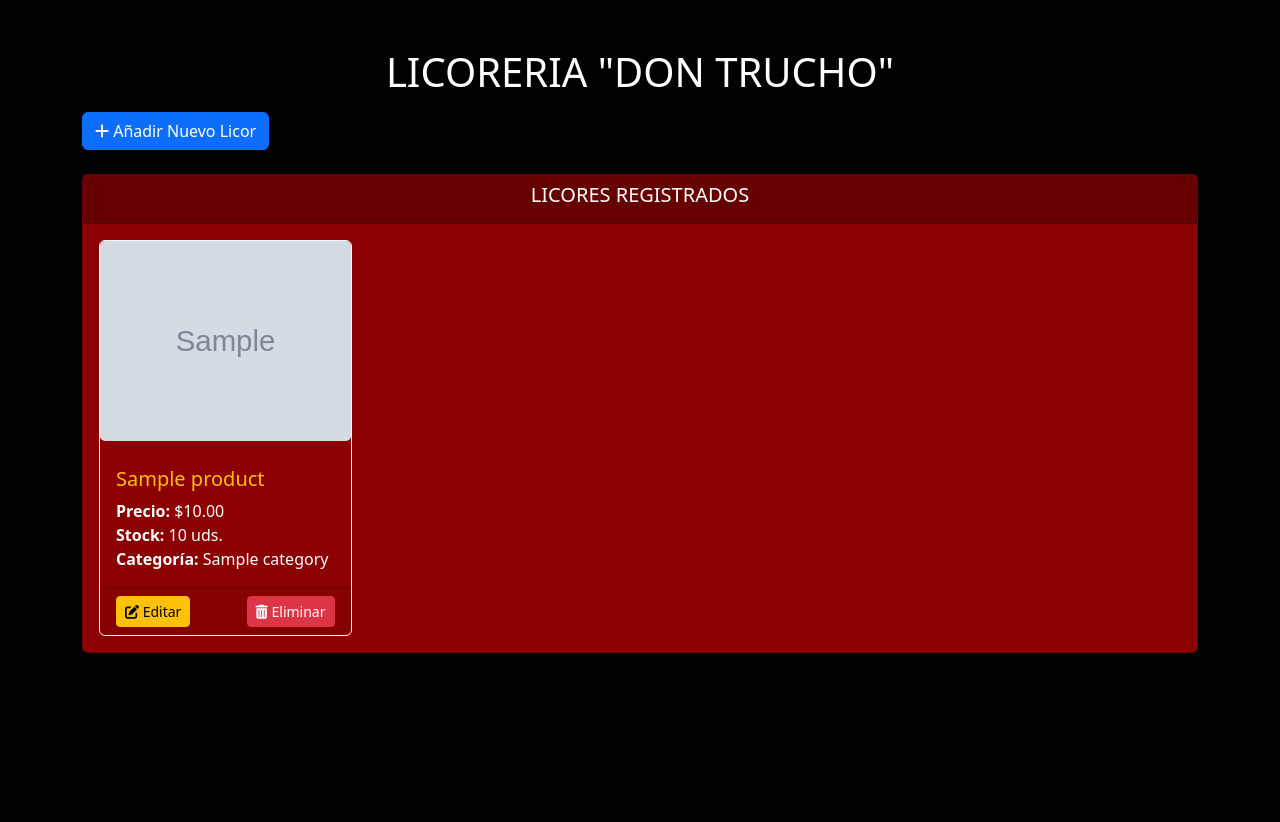
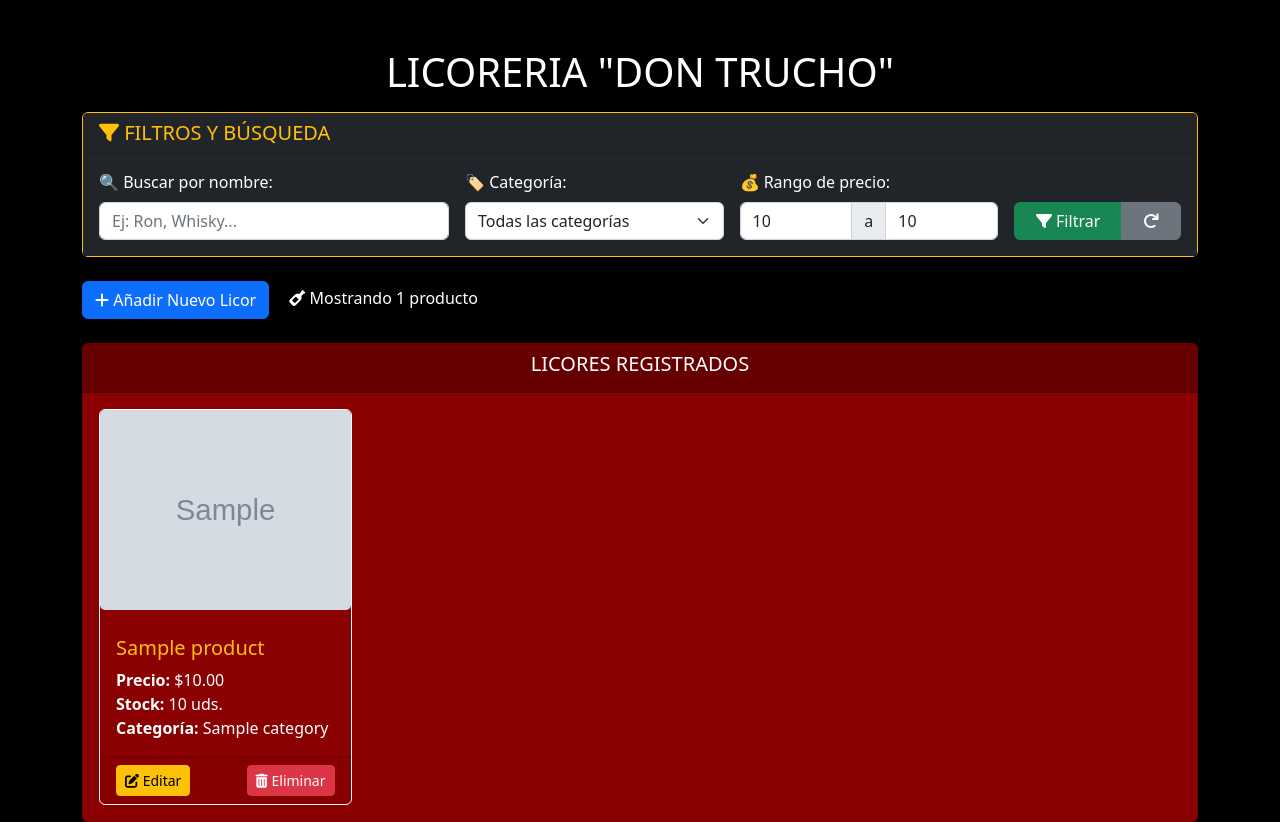
Before and after one commit to rcamira/VinosDonTrucho, a Flask app: template templates/index.html in a window 1280 px wide. Before the commit the page ends 653 px from the top, so only its background shows below. Run offline with Flask 3, Linux system fonts and the light colour scheme; the template is opened without the code that fills it: most values are stand-ins (such as "Sample title", 1, 10 or a date in 2020); grey boxes marked "Sample" are stand-in pictures.

Commit message:
Agrega sistema de filtros y mejora interfaz

```diff
--- a/app.py
+++ b/app.py
@@ -14,12 +14,92 @@ def index_redirect():
     return redirect(url_for('products_list'))
 
 
+#@app.route('/products', methods=['GET'])
+#def products_list():
+ #   products = db['products']
+  #  productsReceived = products.find().sort('name')
+   # return render_template('index.html', products = productsReceived)
 @app.route('/products', methods=['GET'])
 def products_list():
-    products = db['products']
-    productsReceived = products.find().sort('name')
-    return render_template('index.html', products = productsReceived)
+    # Verificar conexión a la base de datos
+    if db is None:
+        flash('❌ Error: No hay conexión a MongoDB', 'error')
+        return render_template('index.html',
+                             products=[],
+                             categories=[],
+                             current_category='',
+                             search_query='',
+                             min_price='',
+                             max_price='')
 
+    try:
+        products_col = db['products']
+
+        # 1. OBTENER PARÁMETROS DE FILTRO DESDE LA URL
+        category_filter = request.args.get('category', '')
+        search_query = request.args.get('search', '')
+        min_price = request.args.get('min_price', '')
+        max_price = request.args.get('max_price', '')
+
+        # 2. CONSTRUIR FILTRO DINÁMICO PARA MONGODB
+        query_filter = {}
+
+        # Filtro por categoría
+        if category_filter:
+            query_filter['category'] = category_filter
+
+        # Búsqueda por nombre (búsqueda parcial, case-insensitive)
+        if search_query:
+            query_filter['name'] = {'$regex': search_query, '$options': 'i'}
+
+        # Filtro por rango de precio
+        if min_price or max_price:
+            query_filter['price'] = {}
+            if min_price:
+                try:
+                    query_filter['price']['$gte'] = float(min_price)  # Mayor o igual que
+                except ValueError:
+                    min_price = ''  # Si no es número válido, ignorar
+            if max_price:
+                try:
+                    query_filter['price']['$lte'] = float(max_price)  # Menor o igual que
+                except ValueError:
+                    max_price = ''  # Si no es número válido, ignorar
+
+        # 3. APLICAR FILTROS
+        if query_filter:
+            products_cursor = products_col.find(query_filter).sort('name')
+        else:
+            products_cursor = products_col.find().sort('name')
+
+        # Convertir cursor a lista (importante para que funcione en plantilla)
+        products_list = list(products_cursor)
+
+        # 4. OBTENER CATEGORÍAS ÚNICAS PARA EL DROPDOWN
+        try:
+            categories = products_col.distinct('category')
+        except:
+            categories = []
+
+        # 5. RENDERIZAR CON TODOS LOS DATOS
+        return render_template('index.html',
+                             products=products_list,
+                             categories=categories,
+                             current_category=category_filter,
+                             search_query=search_query,
+                             min_price=min_price,
+                             max_price=max_price)
+
+    except Exception as e:
+        print(f"❌ Error en products_list: {e}")
+        flash(f'❌ Error al obtener productos: {str(e)}', 'error')
+        return render_template('index.html',
+                             products=[],
+                             categories=[],
+                             current_category='',
+                             search_query='',
+                             min_price='',
+                             max_price='')
 #Method Post
 @app.route('/products', methods=['POST'])
 def addProduct():
--- a/templates/index.html
+++ b/templates/index.html
@@ -15,10 +15,78 @@
         {% endif %}
     {% endwith %}
 
+    <!-- ========== FORMULARIO DE FILTROS Y BÚSQUEDA ========== -->
+    <div class="card mb-4 border-warning">
+        <div class="card-header bg-dark text-warning">
+            <h5 class="mb-0"><i class="fas fa-filter"></i> FILTROS Y BÚSQUEDA</h5>
+        </div>
+        <div class="card-body bg-dark">
+            <form method="GET" action="{{ url_for('products_list') }}" class="row g-3">
+
+                <!-- BÚSQUEDA POR NOMBRE -->
+                <div class="col-md-4">
+                    <label class="form-label text-white">🔍 Buscar por nombre:</label>
+                    <input type="text" class="form-control" name="search"
+                           value="{{ search_query if search_query else '' }}"
+                           placeholder="Ej: Ron, Whisky...">
+                </div>
+
+                <!-- FILTRO POR CATEGORÍA -->
+                <div class="col-md-3">
+                    <label class="form-label text-white">🏷️ Categoría:</label>
+                    <select class="form-select" name="category">
+                        <option value="">Todas las categorías</option>
+                        {% for cat in categories %}
+                            <option value="{{ cat }}"
+                                {% if current_category == cat %}selected{% endif %}>
+                                {{ cat }}
+                            </option>
+                        {% endfor %}
+                    </select>
+                </div>
+
+                <!-- FILTRO POR RANGO DE PRECIO -->
+                <div class="col-md-3">
+                    <label class="form-label text-white">💰 Rango de precio:</label>
+                    <div class="input-group">
+                        <input type="number" step="0.01" class="form-control"
+                               name="min_price" value="{{ min_price if min_price else '' }}"
+                               placeholder="Mínimo">
+                        <span class="input-group-text">a</span>
+                        <input type="number" step="0.01" class="form-control"
+                               name="max_price" value="{{ max_price if max_price else '' }}"
+                               placeholder="Máximo">
+                    </div>
+                </div>
+
+                <!-- BOTONES DE ACCIÓN -->
+                <div class="col-md-2 d-flex align-items-end">
+                    <div class="btn-group w-100">
+                        <button type="submit" class="btn btn-success">
+                            <i class="fas fa-filter"></i> Filtrar
+                        </button>
+                        <a href="{{ url_for('products_list') }}" class="btn btn-secondary">
+                            <i class="fas fa-redo"></i>
+                        </a>
+                    </div>
+                </div>
+
+            </form>
+        </div>
+    </div>
+    <!-- ========== FIN DE FILTROS ========== -->
+
     <div class="mb-4">
         <a href="{{ url_for('products_new_form') }}" class="btn btn-primary">
             <i class="fas fa-plus"></i> Añadir Nuevo Licor
         </a>
+
+        <!-- Contador de productos -->
+        <span class="ms-3 text-white">
+            <i class="fas fa-wine-bottle"></i>
+            {% set product_count = products|length %}
+            Mostrando {{ product_count }} producto{% if product_count != 1 %}s{% endif %}
+        </span>
     </div>
 
     <div class="card">
```
